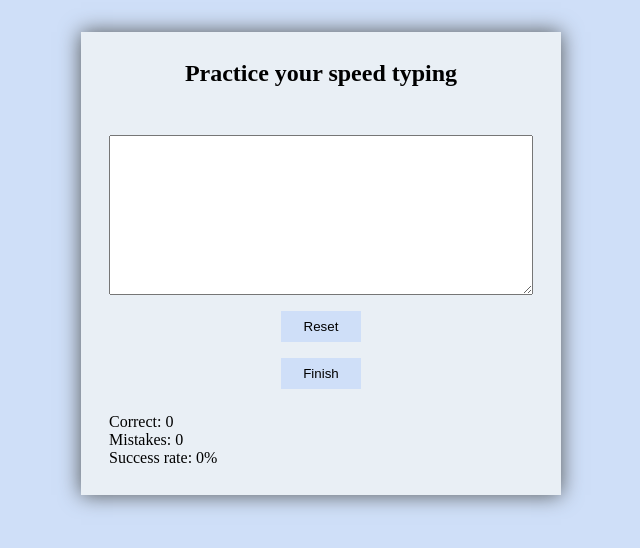
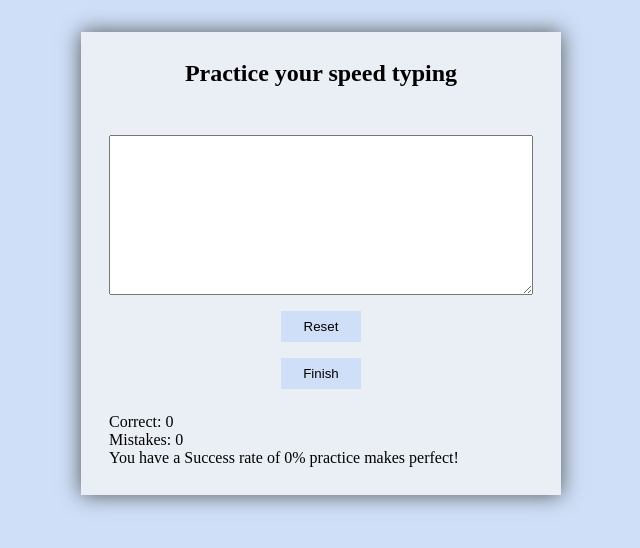
Before and after one commit to Donbg2022/type-practice, a plain HTML site: page index.html in a window 1280 px wide. Both pictures are taken after a click on the button "Finish". Shown: the whole page, without its empty margins (319-959 px from the left). Drawn offline with nearby package versions, Linux system fonts and the light colour scheme; no server answers.

Commit message:
added functionality to finish button

```diff
--- a/app.js
+++ b/app.js
@@ -56,13 +56,19 @@ correctHtml.innerText = `Correct: ${correct}`
 
   //Adding a success rate of the entire paragraph
  rateOfSuccess = Math.round((correct / total) * 100)
- percent.innerText = `Success rate: ${rateOfSuccess}%`
+
 
 
 })
 
 //reset page
-let reset =  document.querySelector('#reset')
+const reset =  document.querySelector('#reset')
 
 reset.addEventListener('click', () => {
   window.location.reload()})
+
+const finishBtn = document.querySelector('#Success')
+finishBtn.addEventListener('click', () => {
+  percent.innerText = `You have a Success rate of ${rateOfSuccess}% practice makes perfect!`
+
+})
--- a/index.html
+++ b/index.html
@@ -24,7 +24,7 @@
     <div id="grade">
       <p id="correct">Correct: 0</p>
       <p id="incorrect">Mistakes: 0</p>
-      <p id="percent">Success rate: 0%</p>
+      <p id="percent"></p>
     </div>
   </div>
   <script src="https://unpkg.com/axios@1.1.2/dist/axios.min.js"></script>
```
